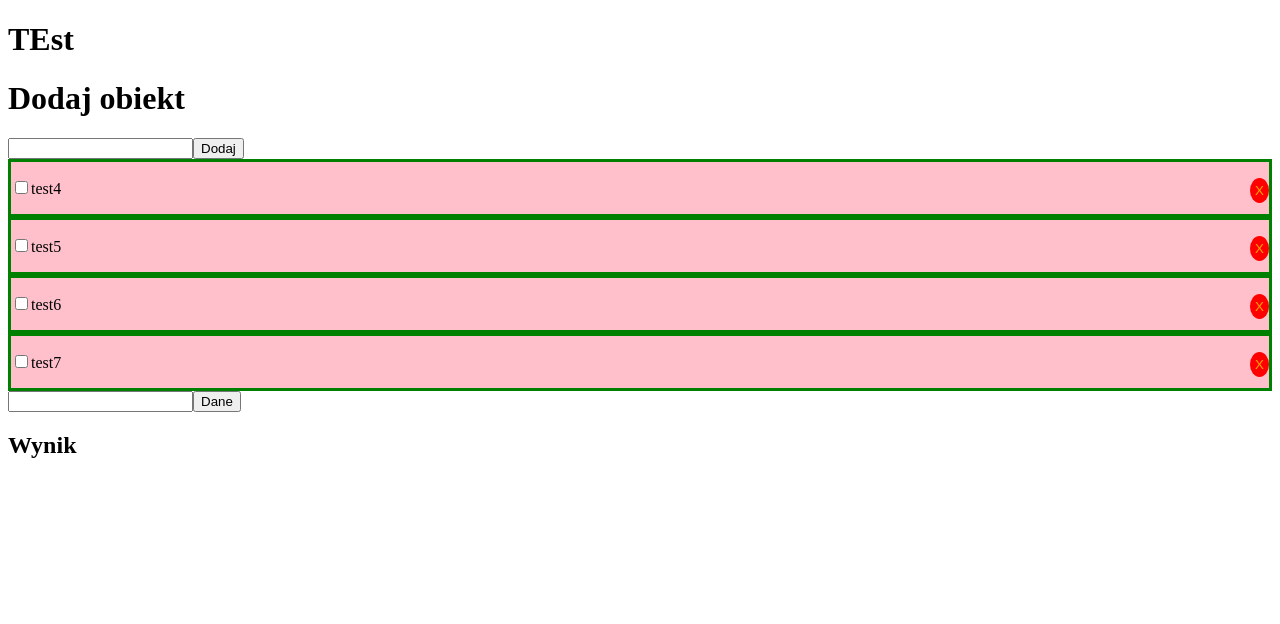
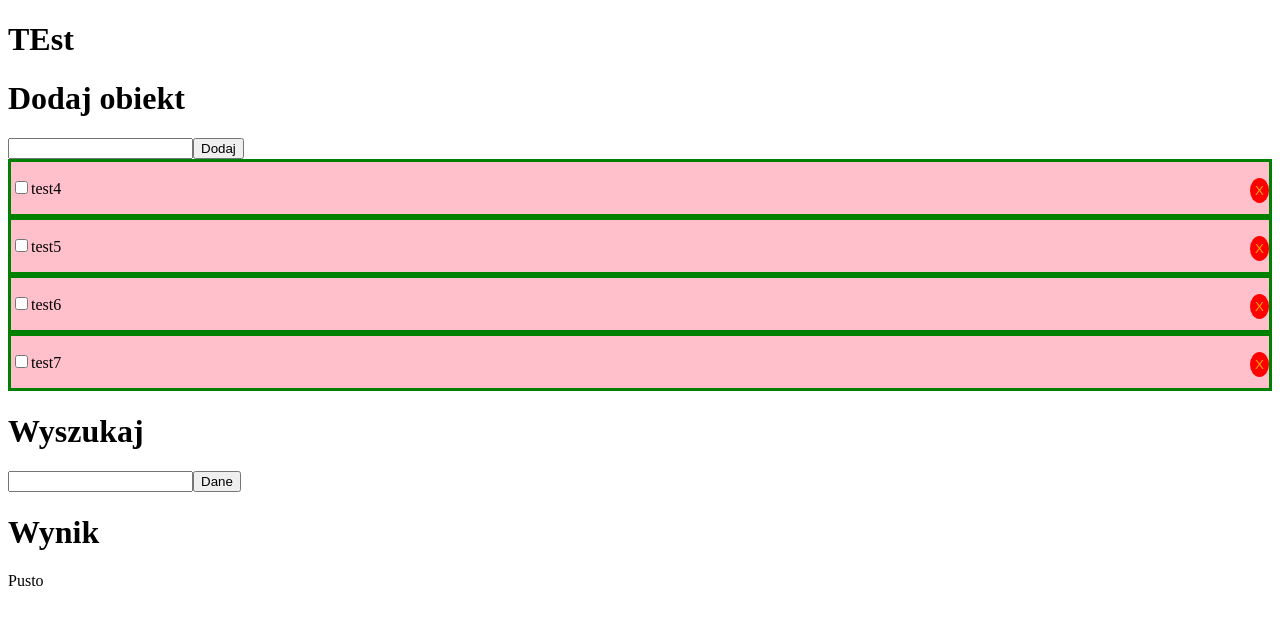
Before and after one commit to tlomiej/FirstReactApp, a React (Create React App) app: page / in a window 1280 px wide. Shown: the top 624 px of the page. Built offline with nearby package versions, Linux system fonts and the light colour scheme.

Commit message:
wydzielenie wyszukiwania do komponentów

```diff
--- a/src/App.tsx
+++ b/src/App.tsx
@@ -1,7 +1,8 @@
-import React, { Component } from 'react';
+import React from 'react';
 import Todos from './components/Todos';
 import { Task } from './models/Task';
 import AddTodo from './components/AddTodo';
+import { SearchBox } from "./components/SearchBox";
 
 
 interface State {
@@ -73,39 +74,6 @@ class App extends React.Component<{}, State>  {
     });
   };
 
-  onChangeSearch= (event: React.ChangeEvent<HTMLInputElement>) => {
-    console.log(event.target.value)
-    this.setState({
-      newSearch: `${event.target.value}`
-    });
-  };
-
-  onKeyPressSearch= (event: React.KeyboardEvent<HTMLInputElement>) => {
-    if(event.key === 'Enter'){
-      this.getData();
-    }
-  };
-
-
-
-  getData() {
-    const url = `https://nominatim.openstreetmap.org/?addressdetails=1&q=${this.state.newSearch}&format=json&limit=1`;
-    fetch(url)
-      .then(response => response.json())
-      .then(data => {
-        console.log(data)
-
-        this.setState({ geoNames: JSON.stringify(data) });
-
-      }
-      );
-  }
-
-  onClick = () => {
-    this.getData();
-  }
-
-
   render() {
     return (
       <div className="App">
@@ -118,11 +86,8 @@ class App extends React.Component<{}, State>  {
           <Todos login={this.textParam} tasks={this.state.tasks} onDelete={this.deleteTask} />
 
 
-          <input onChange={this.onChangeSearch} value={this.state.newSearch} onKeyPress={this.onKeyPressSearch}/>
-          <button onClick={this.onClick}>Dane</button>
 
-          <h2>Wynik</h2>
-          {this.state.geoNames}
+          <SearchBox></SearchBox>
 
 
 
--- a/src/components/AddTodo.tsx
+++ b/src/components/AddTodo.tsx
@@ -1,4 +1,4 @@
-import React, {Component} from 'react';
+import React from 'react';
 import {Task} from "./../models/Task";
 
 
--- /dev/null
+++ b/src/components/SearchBox.tsx
@@ -0,0 +1,70 @@
+import React from 'react';
+import { SearchResult } from "./SearchResult";
+
+
+interface Props {
+    newSearch?: string;
+    result?: string;
+}
+interface State {
+    newSearch?: string;
+    result?: string;
+}
+
+export class SearchBox<SearchBox> extends React.Component<State, Props> {
+
+    constructor(props:Props) {
+        super(props);
+        this.state = {
+          result: 'Pusto'
+        };
+      }
+
+    render() {
+        return (
+            <div>
+                <h1>Wyszukaj</h1>
+                <input onChange={this.onChangeSearch} value={this.props.newSearch} onKeyPress={this.onKeyPressSearch} />
+                <button onClick={this.onClick}>Dane</button>
+                <SearchResult result={this.state.result}></SearchResult>
+            </div>
+        )
+    }
+
+    onChangeSearch = (event: React.ChangeEvent<HTMLInputElement>) => {
+        console.log(event.target.value)
+        this.setState({
+            newSearch: `${event.target.value}`
+        });
+    };
+
+    onKeyPressSearch = (event: React.KeyboardEvent<HTMLInputElement>) => {
+        if (event.key === 'Enter') {
+            this.getData();
+        }
+    };
+
+    onClick = () => {
+        this.getData();
+    }
+
+    getData() {
+        const url = `https://nominatim.openstreetmap.org/?addressdetails=1&q=${this.state.newSearch}&format=json&limit=1`;
+        fetch(url)
+            .then(response => response.json())
+            .then(data => {
+                console.log(data)
+
+                 this.setState({ result: JSON.stringify(data) });
+                 console.log(this.state.result)
+
+            }
+            );
+    }
+
+}
+
+
+
+
+export default SearchBox;
--- /dev/null
+++ b/src/components/SearchResult.tsx
@@ -0,0 +1,21 @@
+import React from 'react';
+
+
+interface Props {
+    result?: string;
+}
+
+export class SearchResult<SearchBox> extends React.Component<Props> {
+
+    render() {
+
+        return (
+            <div>
+                <h1>Wynik</h1>
+                {this.props.result}
+            </div>
+        )
+    }
+}
+
+export default SearchResult;
--- a/src/components/Todo.tsx
+++ b/src/components/Todo.tsx
@@ -1,5 +1,4 @@
-import React, {Component} from 'react';
-import { isWhiteSpaceLike } from 'typescript';
+import React from 'react';
 
 
 type Task = {
--- a/src/components/Todos.tsx
+++ b/src/components/Todos.tsx
@@ -1,4 +1,4 @@
-import React, {Component} from 'react';
+import React from 'react';
 import Todo from './Todo';
 import {Task} from './../models/Task';
 
```
